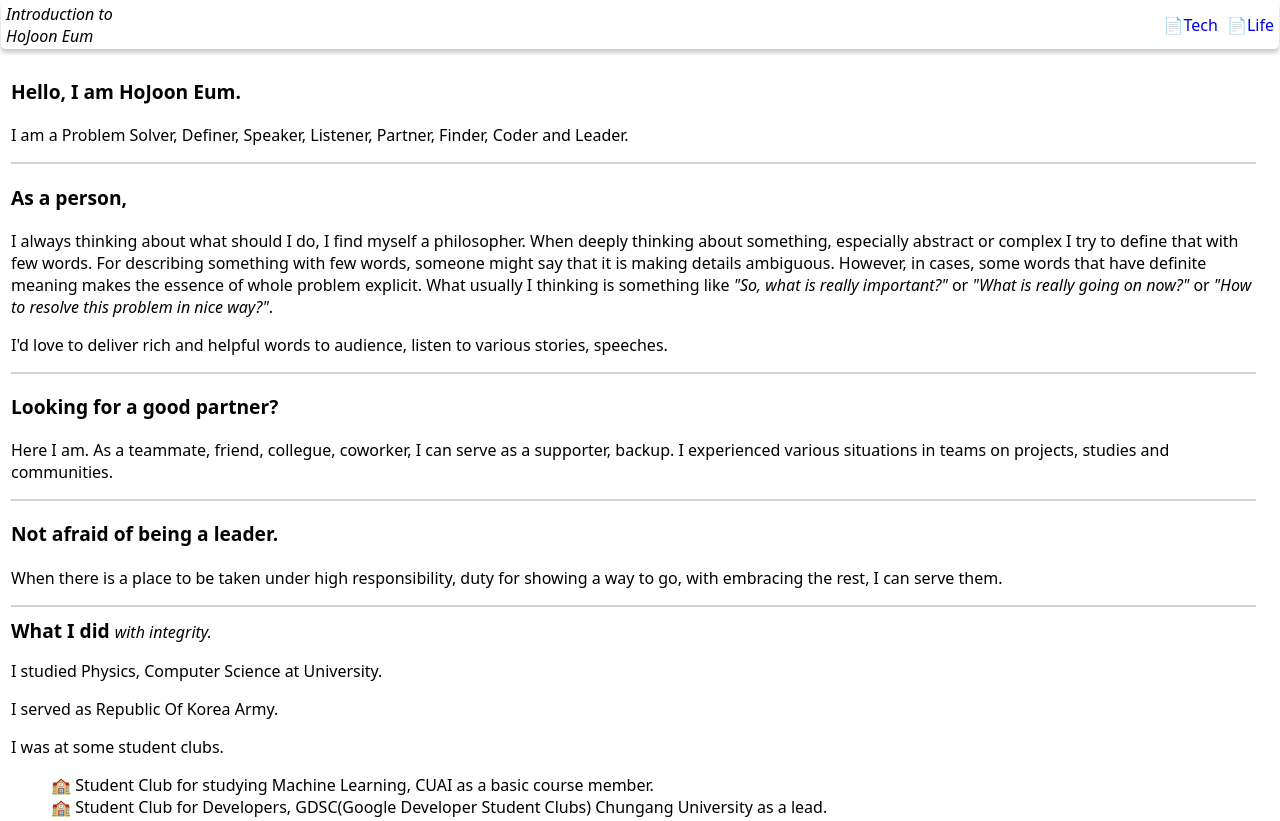
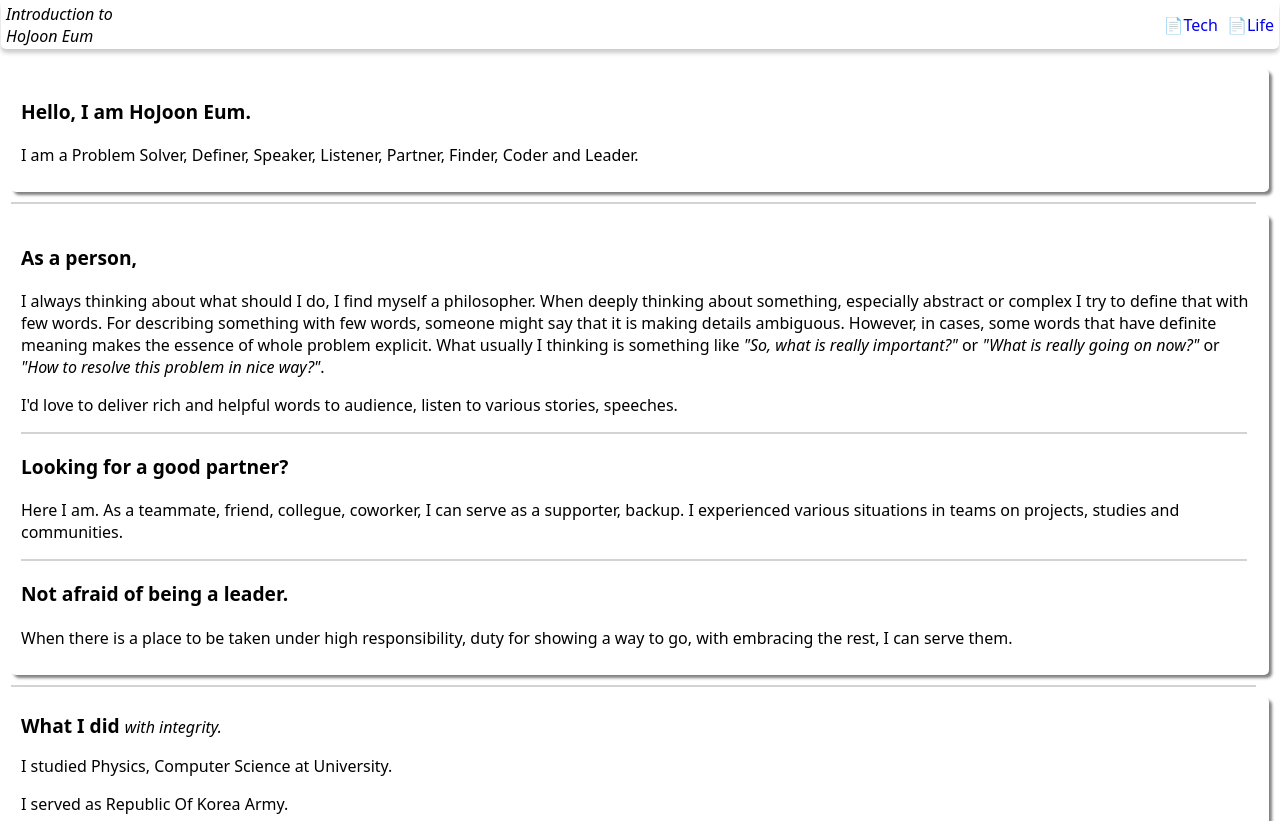
Before and after one commit to minusmo/abstract, an Astro site: page / in a window 1280 px wide. Shown: the top 821 px of the page. Built offline with nearby package versions, Linux system fonts and the light colour scheme; Astro itself is replaced by a stand-in of ours.

Commit message:
feat(Layout): update section styles

```diff
--- a/src/layouts/Layout.astro
+++ b/src/layouts/Layout.astro
@@ -49,6 +49,9 @@ const { title } = Astro.props;
   }
   section {
     margin: 10px 0;
+    padding: 10px;
+    box-shadow: 3px 3px 3px rgba(0,0,0,.5);
+    border-radius: 5px;
   }
   article {
     margin: 5px 0;
```
